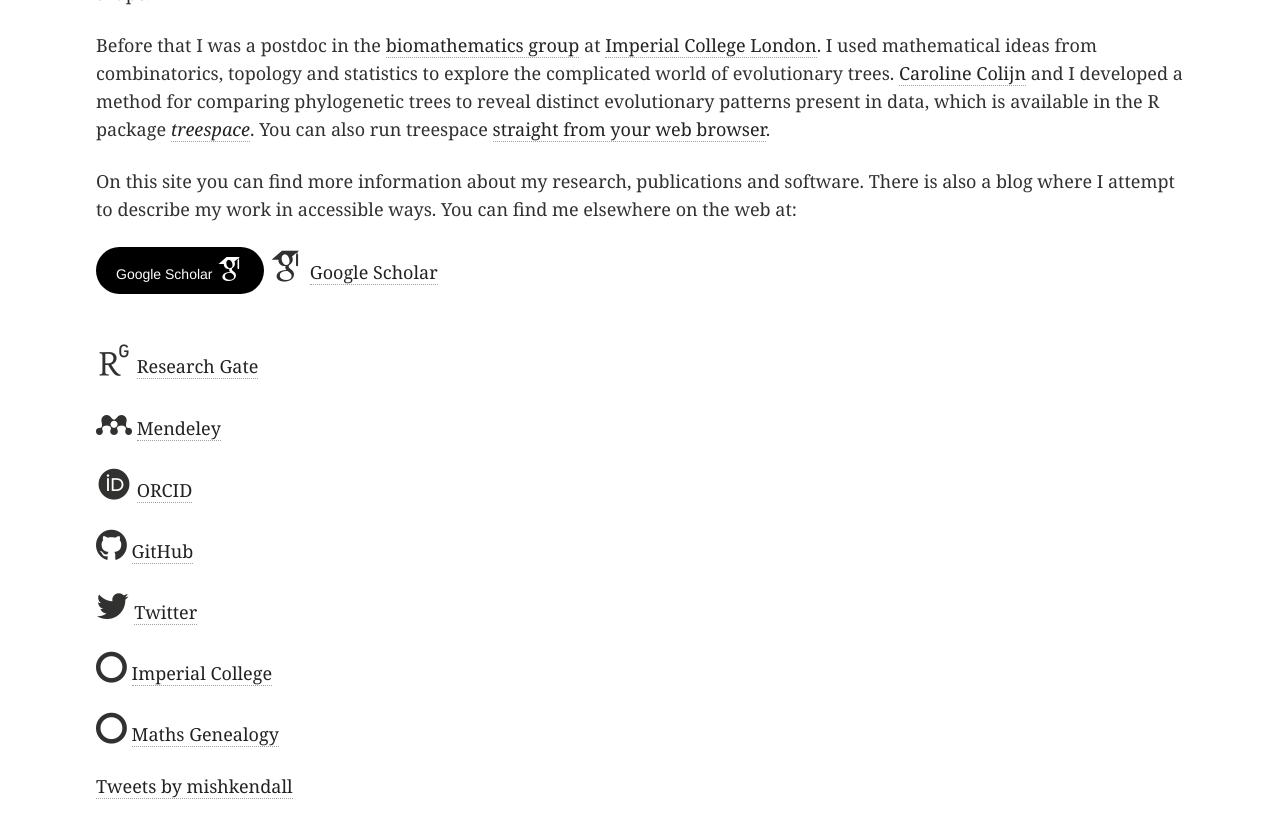
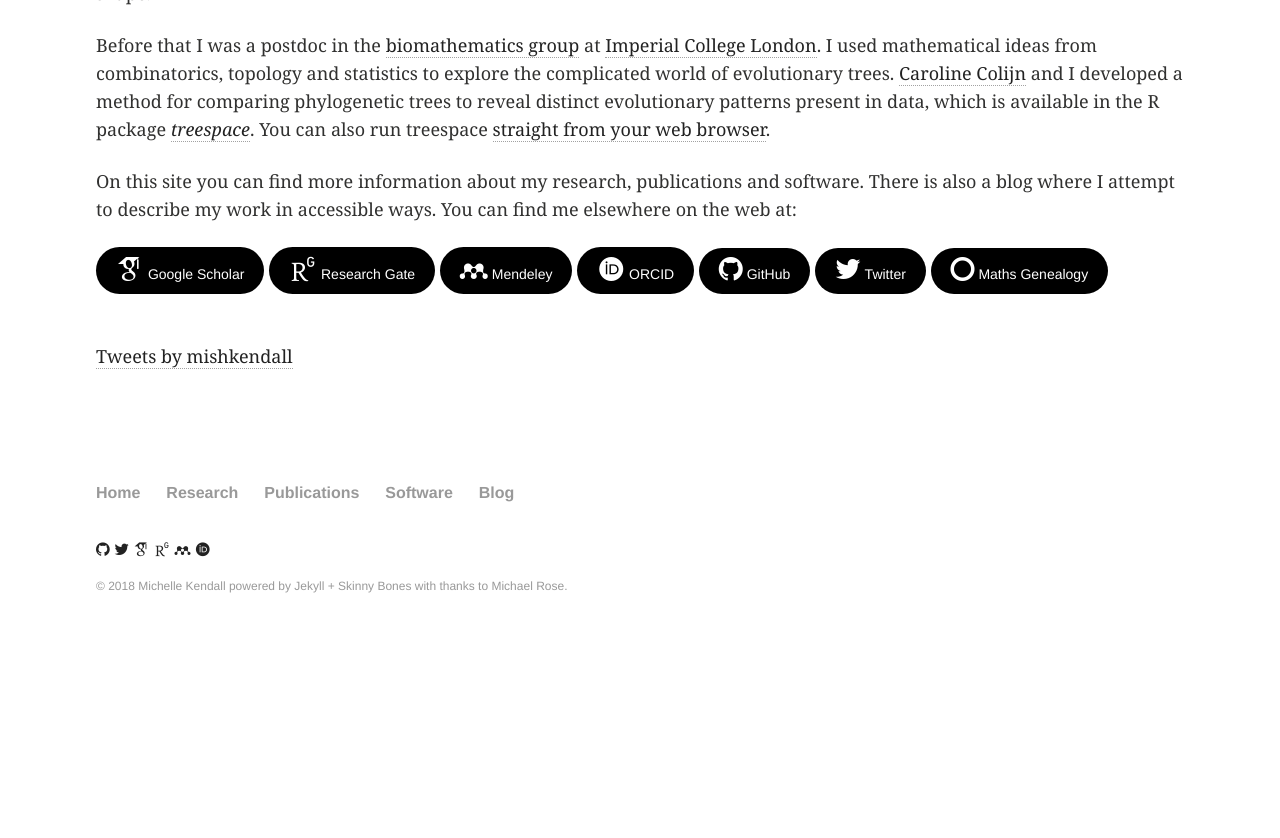
Before and after one commit to MichelleKendall/MichelleKendall.github.io, a Jekyll site: the page built from index.md, in a window 1280 px wide and 900 px high, scrolled down 624 px. Shown: the top 838 px of the window. Built offline with Jekyll 4.4.1, drawn with Linux system fonts in a browser that asks for light colours; some web fonts are replaced; comment, search, counter and statistics services are not loaded; after the commit the page ends 1296 px from its top, so only the background shows below that.

Commit message:
Changing web links to buttons

```diff
--- a/index.md
+++ b/index.md
@@ -20,21 +20,12 @@
 There is also a blog where I attempt to describe my work in accessible ways.
 You can find me elsewhere on the web at:
 
-<a href="https://scholar.google.co.uk/citations?user=CAzbfakAAAAJ&hl=en" target="_blank" class="btn btn-default">Google Scholar <i class="ai ai-google-scholar ai-2x"></i></a>
-<i class="ai ai-google-scholar ai-2x"></i> <a href="https://scholar.google.co.uk/citations?user=CAzbfakAAAAJ&hl=en" target="_blank">  Google Scholar</a>
-
-<i class="ai ai-researchgate ai-2x"></i> <a href="https://www.researchgate.net/profile/Michelle_Kendall" target="_blank">  Research Gate</a>
-
-<i class="ai ai-mendeley ai-2x"></i> <a href="https://www.mendeley.com/profiles/michelle-kendall1/" target="_blank">  Mendeley</a>
-
-<i class="ai ai-orcid ai-2x"></i> <a href="https://orcid.org/0000-0001-7344-7071" target="_blank">  ORCID</a>
-
-<i class="fa fa-github fa-2x"></i> <a href="https://github.com/MichelleKendall" target="_blank">  GitHub</a>
-
-<i class="fa fa-twitter fa-2x"></i> <a href="https://twitter.com/mishkendall" target="_blank">  Twitter</a>
-
-<i class="fa fa-circle-o fa-2x"></i> <a href="http://www.imperial.ac.uk/people/m.kendall" target="_blank">  Imperial College</a>
-
-<i class="fa fa-circle-o fa-2x" aria-hidden="true"></i> <a href="http://genealogy.math.ndsu.nodak.edu/id.php?id=181879" target="_blank">  Maths Genealogy</a>
+<a href="https://scholar.google.co.uk/citations?user=CAzbfakAAAAJ&hl=en" target="_blank" class="btn btn-default"><i class="ai ai-google-scholar ai-2x"></i> Google Scholar</a>
+<a href="https://www.researchgate.net/profile/Michelle_Kendall" target="_blank" class="btn btn-default"><i class="ai ai-researchgate ai-2x"></i> Research Gate</a>
+<a href="https://www.mendeley.com/profiles/michelle-kendall1/" target="_blank" class="btn btn-default"><i class="ai ai-mendeley ai-2x"></i> Mendeley</a>
+<a href="https://orcid.org/0000-0001-7344-7071" target="_blank" class="btn btn-default"><i class="ai ai-orcid ai-2x"></i> ORCID</a>
+<a href="https://github.com/MichelleKendall" target="_blank" class="btn btn-default"><i class="fa fa-github fa-2x"></i> GitHub</a>
+<a href="https://twitter.com/mishkendall" target="_blank" class="btn btn-default"><i class="fa fa-twitter fa-2x"></i> Twitter</a>
+<a href="http://genealogy.math.ndsu.nodak.edu/id.php?id=181879" target="_blank" class="btn btn-default"><i class="fa fa-circle-o fa-2x"></i> Maths Genealogy</a>
 
 <a class="twitter-timeline" data-width="400" data-height="600" data-theme="light" data-link-color="#2B7BB9" href="https://twitter.com/mishkendall?ref_src=twsrc%5Etfw">Tweets by mishkendall</a> <script async src="https://platform.twitter.com/widgets.js" charset="utf-8"></script>
```
